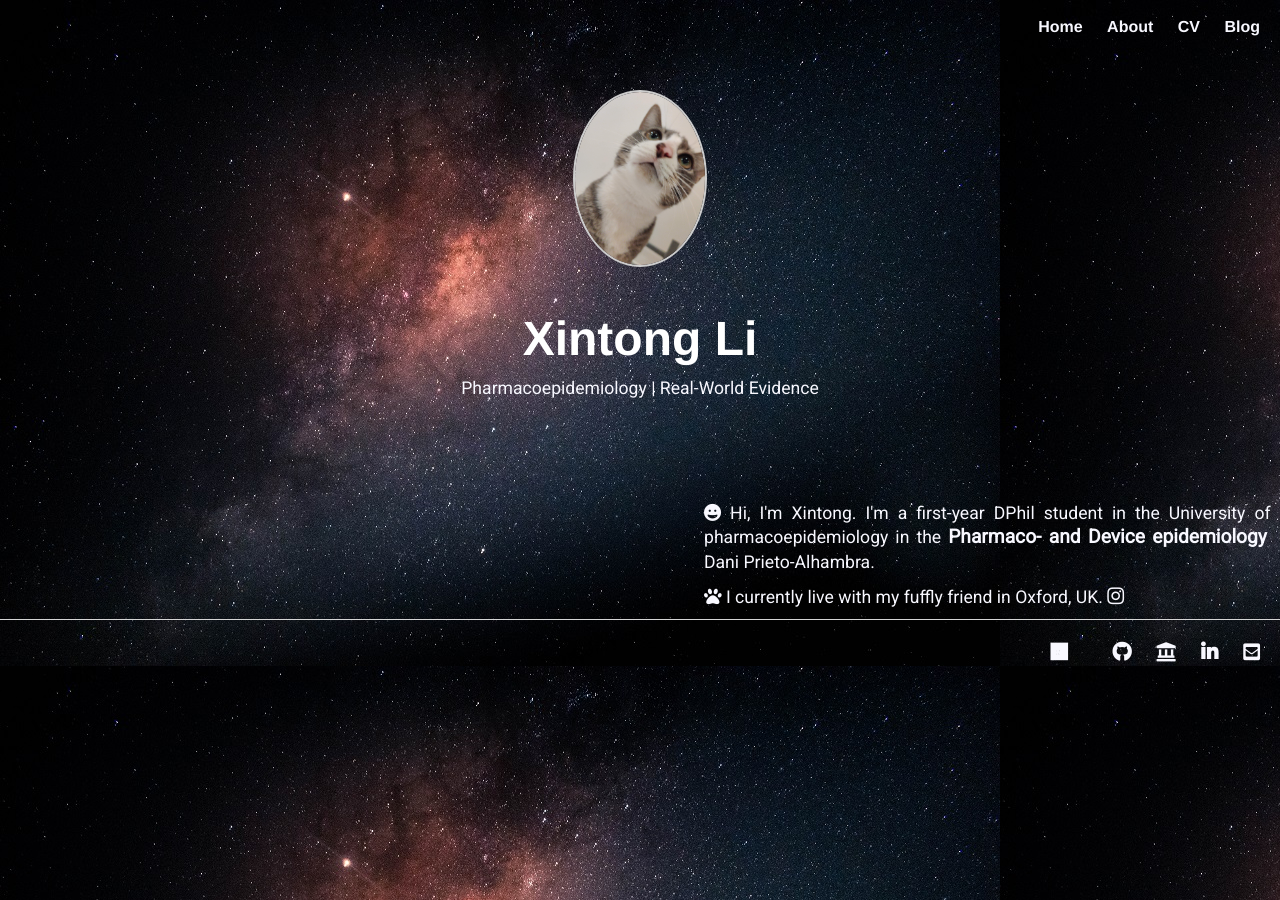
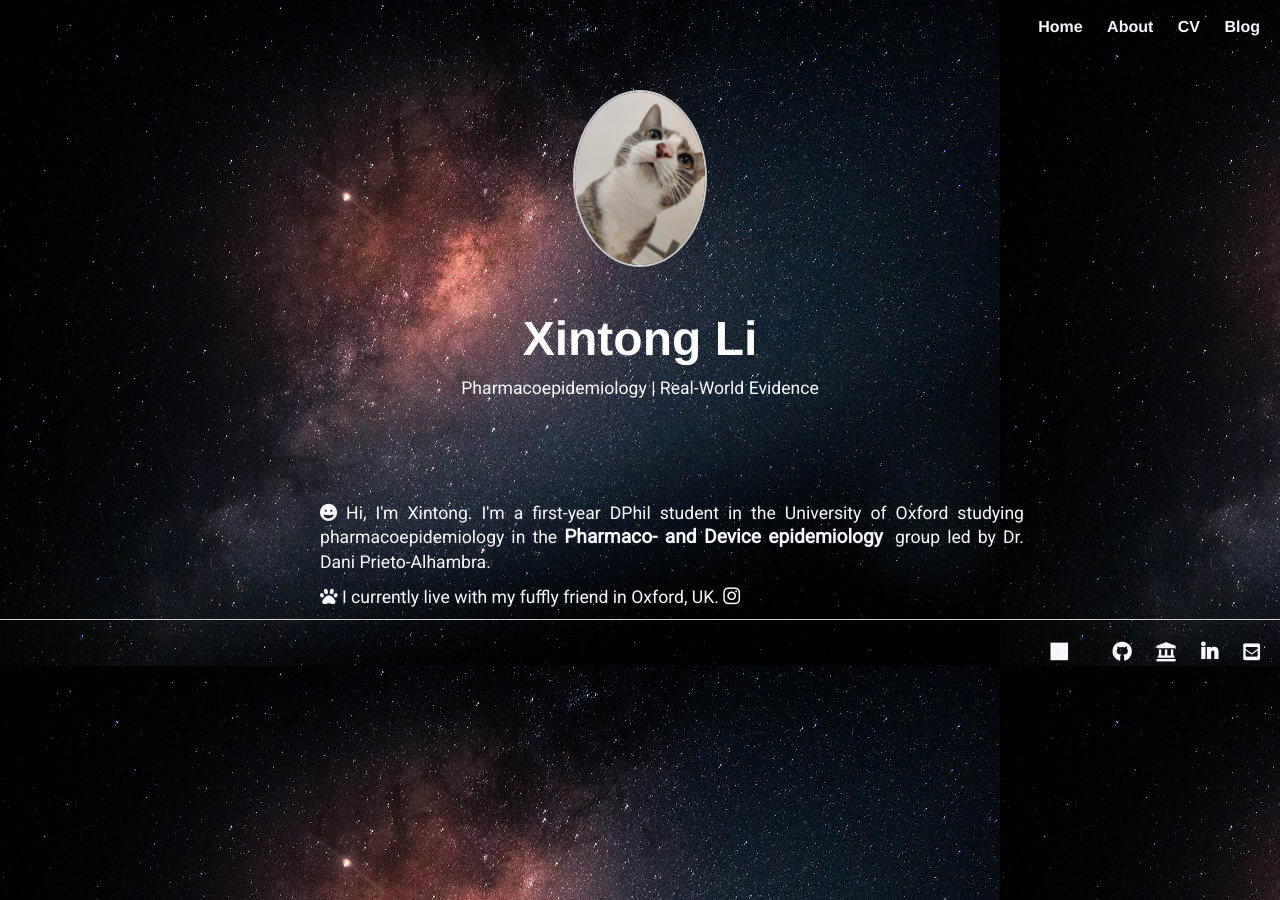
Before and after one commit to Xintong-Li-ZnCu/Xintong-Li-ZnCu.github.io, a Jekyll site: the page built from index.html, in a window 1280 px wide. Built offline with Jekyll 4.4.1, drawn with Linux system fonts in a browser that asks for light colours; nearby versions of some CDN libraries; a style sheet for code colours, icons or effects is not loaded.

Commit message:
Update main.css

```diff
--- a/css/main.css
+++ b/css/main.css
@@ -43,10 +43,9 @@ a{
 .section-2{
     padding-top: 10vh;
     width: 55%;
-    margin-left: 25%;
     text-align: justify;
     position: relative;
-    left: 30%;
+    left: 25%;
 }
 
 .section-2 h2{
```
